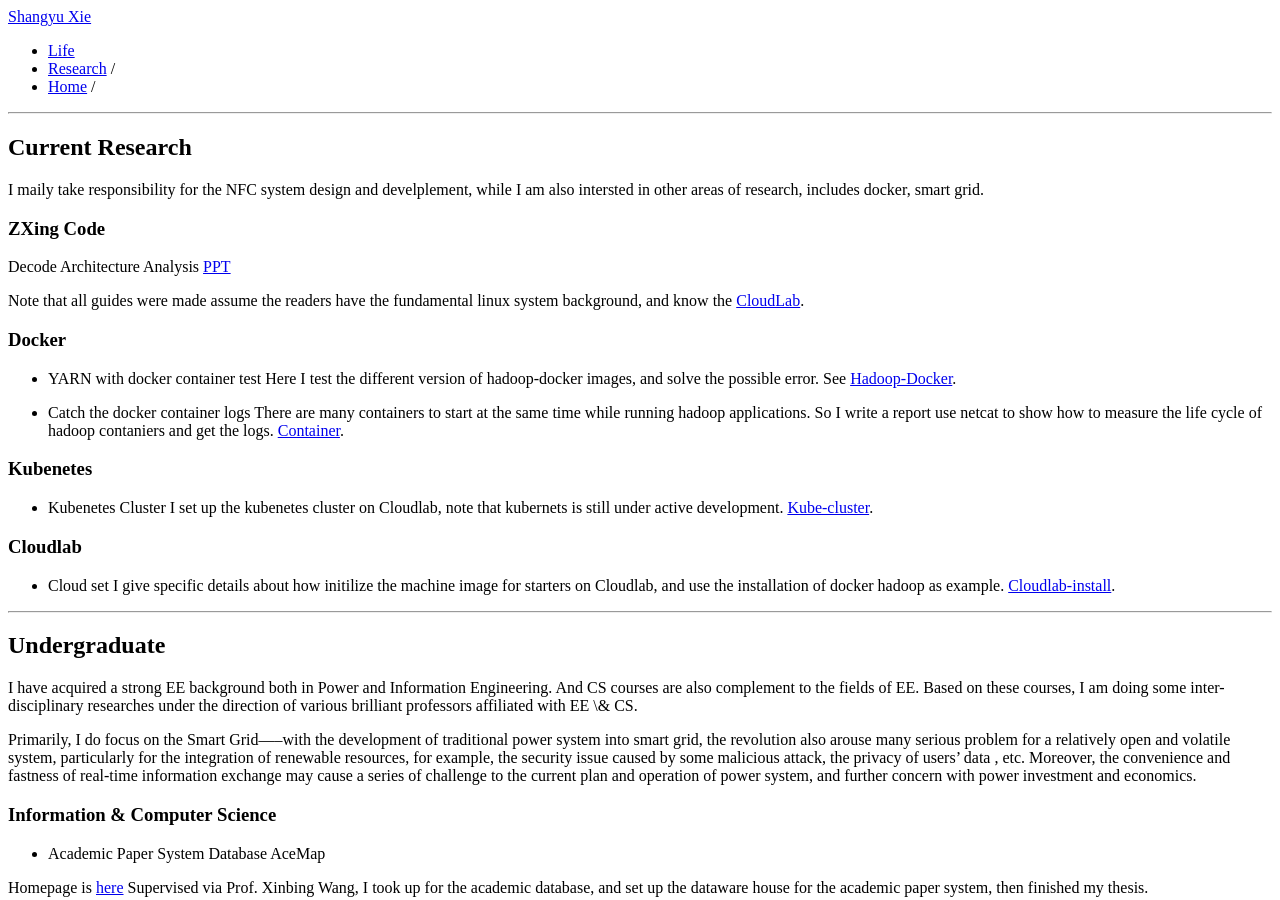
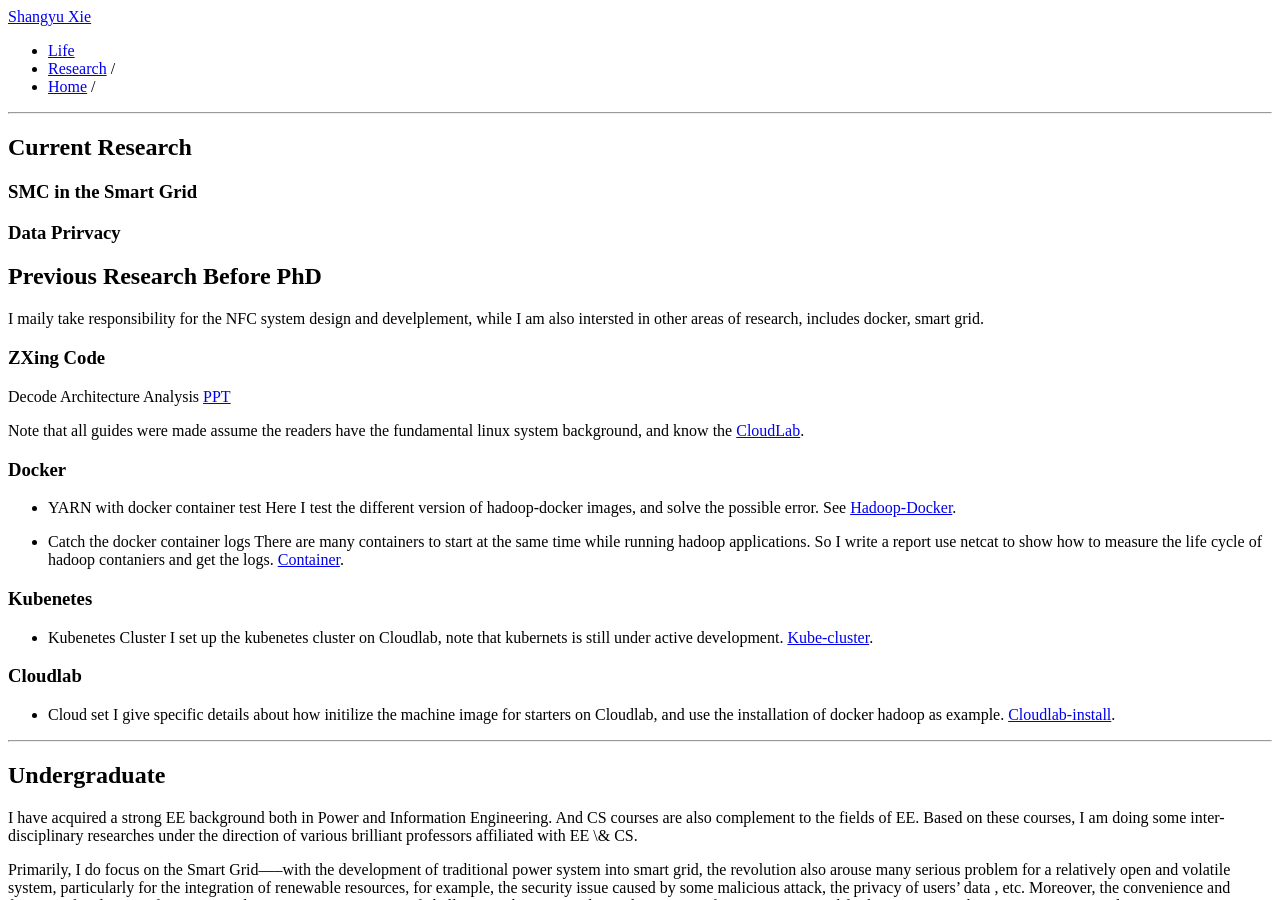
Before and after one commit to songwellxie/songwellxie.github.io, a Jekyll site: the page built from research.md, in a window 1280 px wide and 900 px high. Built offline with Jekyll 4.4.1, drawn with Linux system fonts in a browser that asks for light colours; our own code applies the rules of GitHub Pages for plain Markdown files.

Commit message:
Update research.md

```diff
--- a/research.md
+++ b/research.md
@@ -1,8 +1,13 @@
 ---
 layout: default
 ---
+## Current Research
 
-## Current Research
+### SMC in the Smart Grid
+
+### Data Prirvacy
+
+## Previous Research Before PhD
 I maily take responsibility for the NFC system design and develplement, while I am also intersted in other areas of research, includes docker, smart grid.
 
 ### ZXing Code
```
